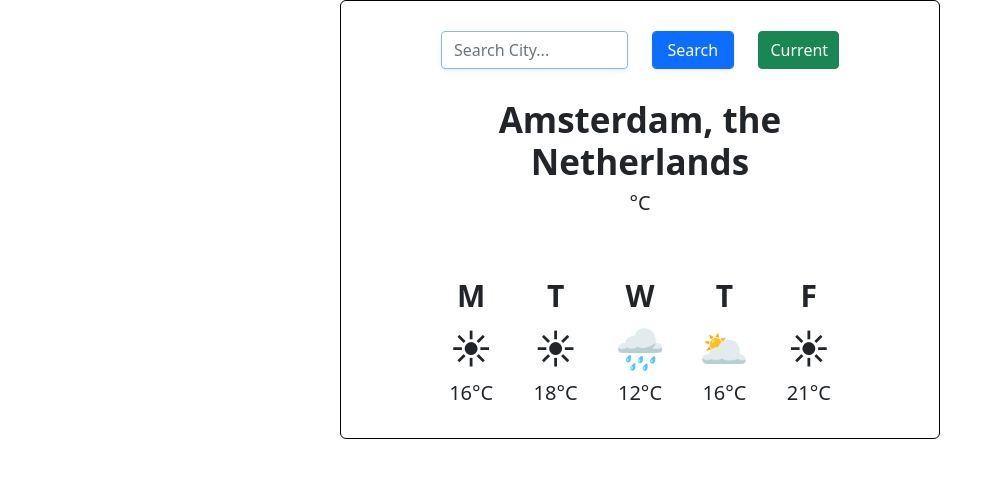
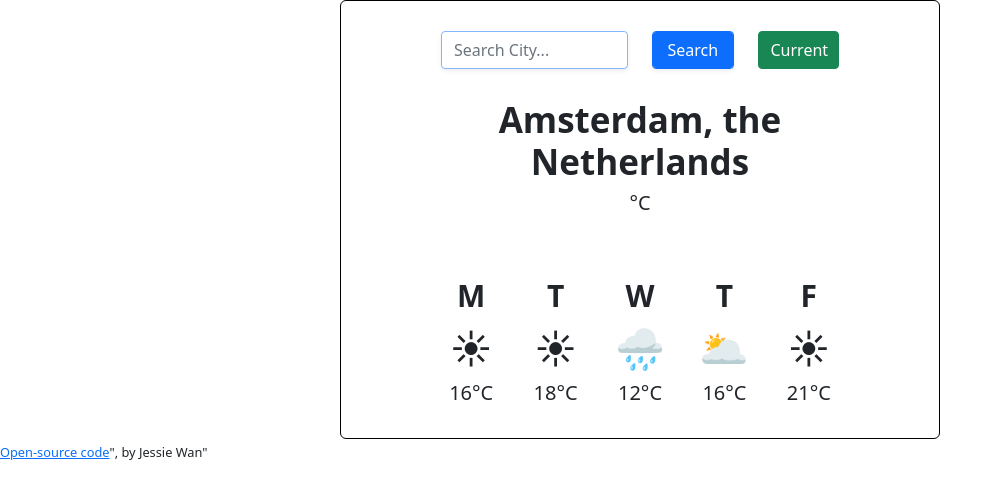
Before and after one commit to Jessielywan/Project-Weather, a website built with Parcel: page index.html in a window 1280 px wide. Shown: the whole page, without its empty margins (0-1003 px from the left). Built offline with nearby package versions, Linux system fonts and the light colour scheme.

Commit message:
added source link

```diff
--- a/index.html
+++ b/index.html
@@ -76,6 +76,9 @@
         </div>
       </div>
     </div>
+    <small>
+      <a href="https://github.com/Jessielywan/Project-Weather" target="_blank">Open-source code</a>", by Jessie Wan"
+    </small>
 
     <script src="src/script.js"></script>
   </body>
--- a/src/styles.css
+++ b/src/styles.css
@@ -27,6 +27,11 @@ li {
 ul {
   margin: 0 0 10px;
   padding: 0;
+}
+
+small {
+  font-size: 80%;
+  font-weight: 400;
 }
 
 .content {
```
